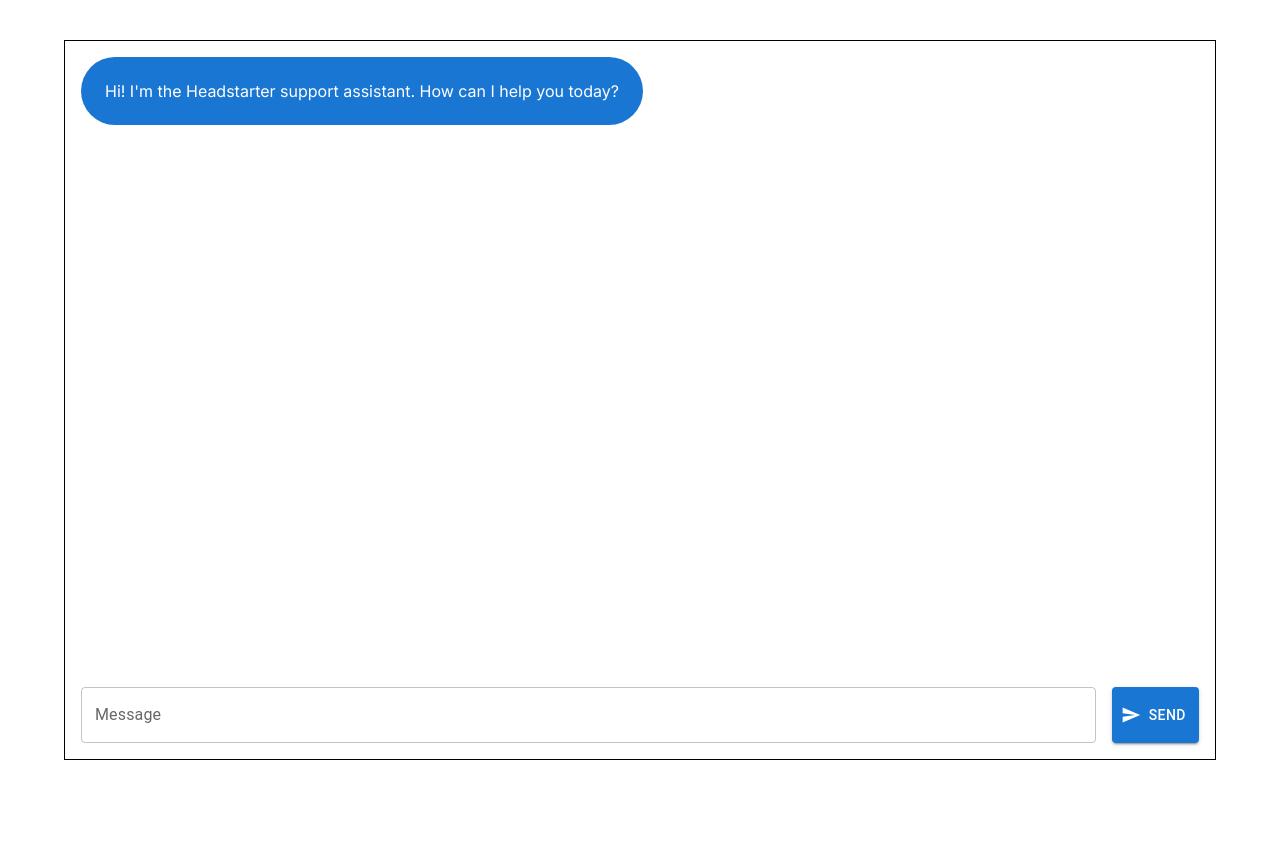
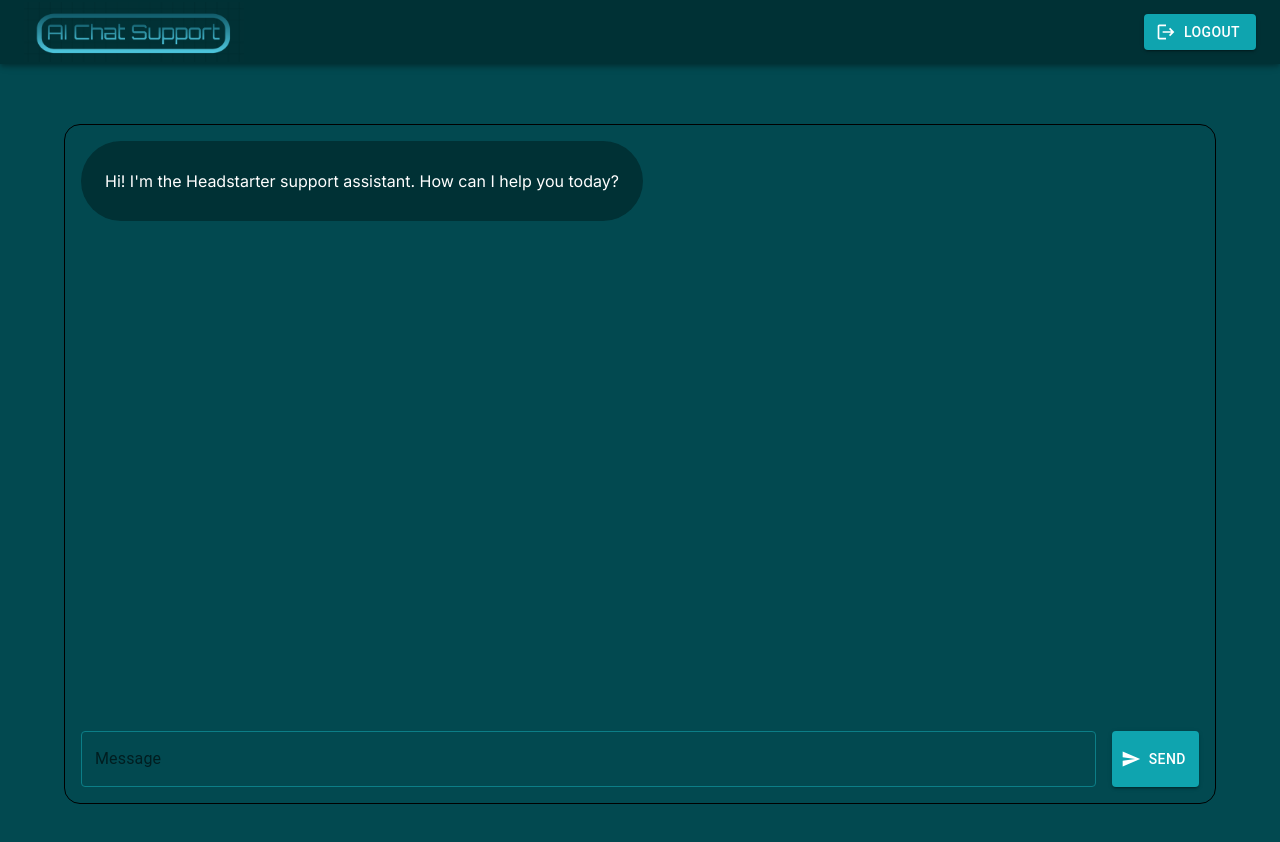
Before and after one commit to MazenIbrahim1/AI-Chat-Support, a Next.js app: page / in a window 1280 px wide. Shown: the top 842 px of the page. Before the commit the page ends 800 px from the top, so only its background shows below. Built offline with nearby package versions, Linux system fonts and the light colour scheme.

Commit message:
added header and styling

```diff
--- /dev/null
+++ b/app/components/header.js
@@ -0,0 +1,43 @@
+"use client"
+import { useRouter } from 'next/navigation';
+import Image from 'next/image';
+import logo from '../../public/logo.png'
+import { AppBar, Toolbar, Box } from '@mui/material';
+
+const Header = (props) => {
+  const router = useRouter()
+
+  return (
+    <>
+      <AppBar
+        style={{
+          position: 'sticky',
+          backgroundColor: '#003135',
+          width: '100vw',
+          top: 0,
+          left: 0
+        }}
+      >
+        <Toolbar>
+          <Box
+            display="flex"
+            flexDirection="row"
+            alignItems="center"
+            flexGrow={1}
+          >
+            <Image src={logo} alt="AI Chat Support Logo" width={220} height={60} onClick={() => router.push('/')}/>
+          </Box>
+          <Box
+            display="flex"
+            flexDirection="row"
+            alignItems="center"
+          >
+            {props.Button}
+          </Box>
+        </Toolbar>
+      </AppBar>
+    </>
+  )
+}
+
+export default Header
--- a/app/page.js
+++ b/app/page.js
@@ -3,6 +3,8 @@ import { useState, useRef, useEffect } from "react"
 import { Box, Button, Stack, TextField } from "@mui/material"
 import ReactMarkdown from 'react-markdown'
 import SendIcon from '@mui/icons-material/Send'
+import { Logout } from "@mui/icons-material"
+import Header from "./components/header"
 
 export default function Home() {
   // Messages
@@ -84,6 +86,21 @@ export default function Home() {
 
   return (
     <>
+      <Header Button={
+        <Button
+          sx={{
+            backgroundColor: '#0fa4af',
+            '&:hover': {
+              backgroundColor: '#0C7E87'
+            }
+          }}
+          variant="contained"
+          onClick={
+          () => {
+            // FUNCTIONALITY STILL REQUIRED
+            console.log('Logging out')
+        }} startIcon={<Logout />}>Logout</Button>
+      }/>
       <Box
         width='100vw'
         height='100vh'
@@ -91,12 +108,14 @@ export default function Home() {
         flexDirection='column'
         justifyContent='center'
         alignItems='center'
+        bgcolor='#024950'
       >
         <Stack
           direction='column'
           width="90vw"
-          height="90vh"
+          height="85vh"
           border='1px solid black'
+          borderRadius='16px'
           p={2}
           spacing={2}
         >
@@ -115,10 +134,11 @@ export default function Home() {
                   justifyContent={msg.role === 'assistant' ? 'flex-start' : 'flex-end'}
                 >
                   <Box
-                    bgcolor={msg.role === 'assistant' ? 'primary.main' : 'secondary.main'}
+                    bgcolor={msg.role === 'assistant' ? '#003135' : '#0fa4af'}
                     color='white'
                     borderRadius={16}
                     p={3}
+                    lineHeight={2}
                   >
                     {msg.role === 'assistant' ?
                       <ReactMarkdown>{msg.content}</ReactMarkdown>
@@ -133,6 +153,25 @@ export default function Home() {
           </Stack>
           <Stack direction='row' spacing={2}>
             <TextField
+              sx={{
+                '& .MuiOutlinedInput-root': {
+                  '& fieldset': {
+                    borderColor: '#0C7E87',
+                  },
+                  '&:hover fieldset': {
+                    borderColor: 'black',
+                  },
+                  '&.Mui-focused fieldset': {
+                    borderColor: '#0fa4af',
+                  }
+                },
+                '& .MuiInputLabel-root.Mui-focused': {
+                  color: 'black',
+                }
+              }}
+              style={{
+
+              }}
               label="Message"
               fullWidth
               value={message}
@@ -146,6 +185,12 @@ export default function Home() {
               onClick={sendMessage}
               disabled={isLoading}
               startIcon={<SendIcon />}
+              sx={{
+                backgroundColor: '#0fa4af',
+                '&:hover': {
+                  backgroundColor: '#0C7E87'
+                }
+              }}
             >
               {isLoading? 'Sending...' : 'Send'}
             </Button>
```
Also changed, not shown: public/logo.png (added).
